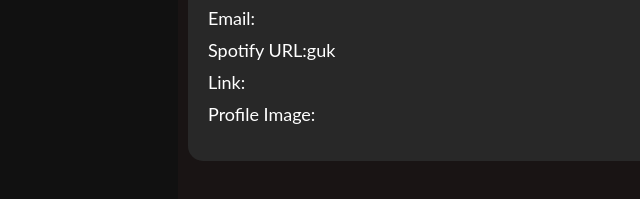
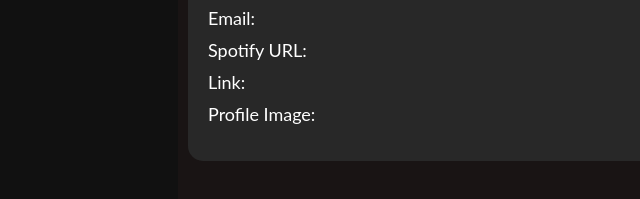
Before and after one commit to Luc205299/SpotyHub, a website built with Vite: page SpotyHub/accueil.html in a window 1280 px wide. Shown: the part 337-536 px from the top of the page, 78-718 px from the left. Built offline with nearby package versions, Linux system fonts and the light colour scheme; no server answers.

Commit message:
Update accueil.html

```diff
--- a/SpotyHub/accueil.html
+++ b/SpotyHub/accueil.html
@@ -30,7 +30,7 @@
         <li>User ID: <span id="id"></span></li>
         <li>Country: <span id="country"></span></li>
         <li>Email: <span id="email"></span></li>
-        <li>Spotify URL:guk  <a id="uri" href="#"></a></li>
+        <li>Spotify URL: <a id="uri" href="#"></a></li>
         <li>Link: <a id="url" href="#"></a></li>
         <li>Profile Image: <span id="imgUrl"></span></li>
       </ul>
```
